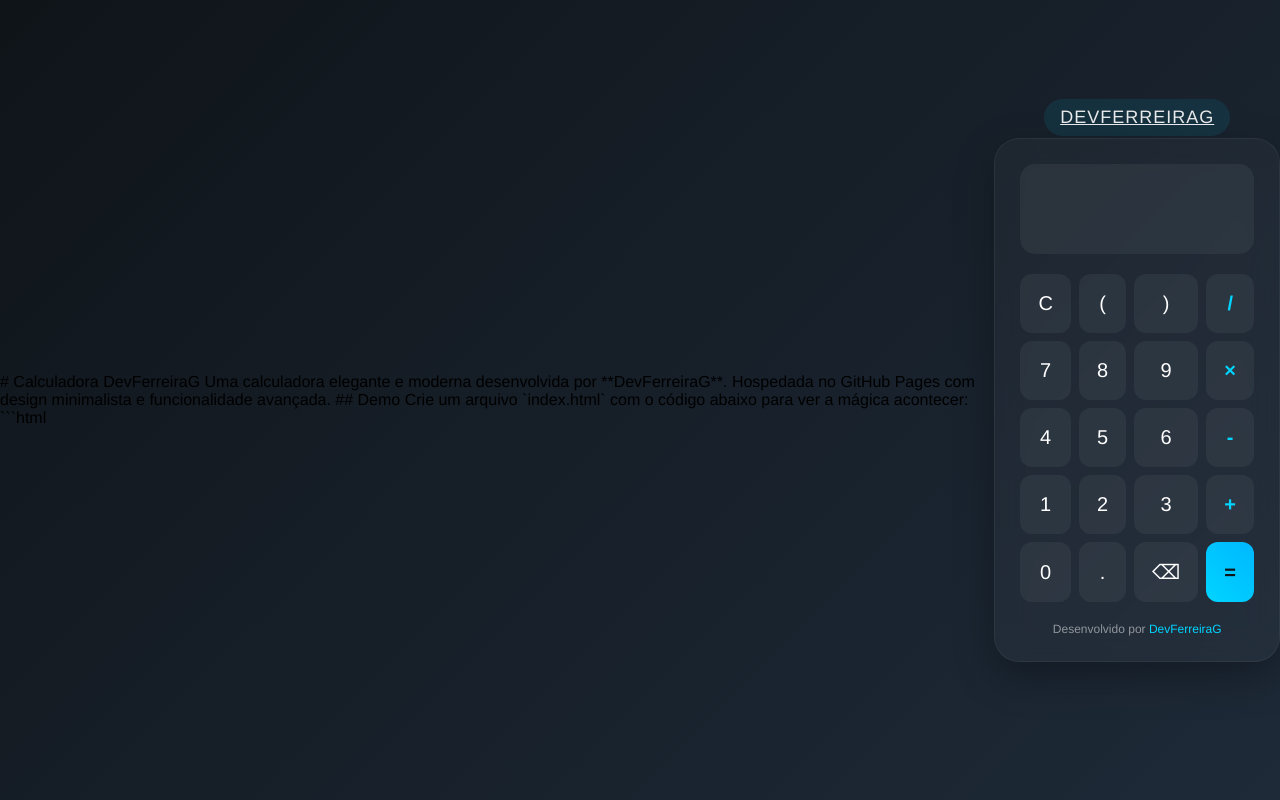
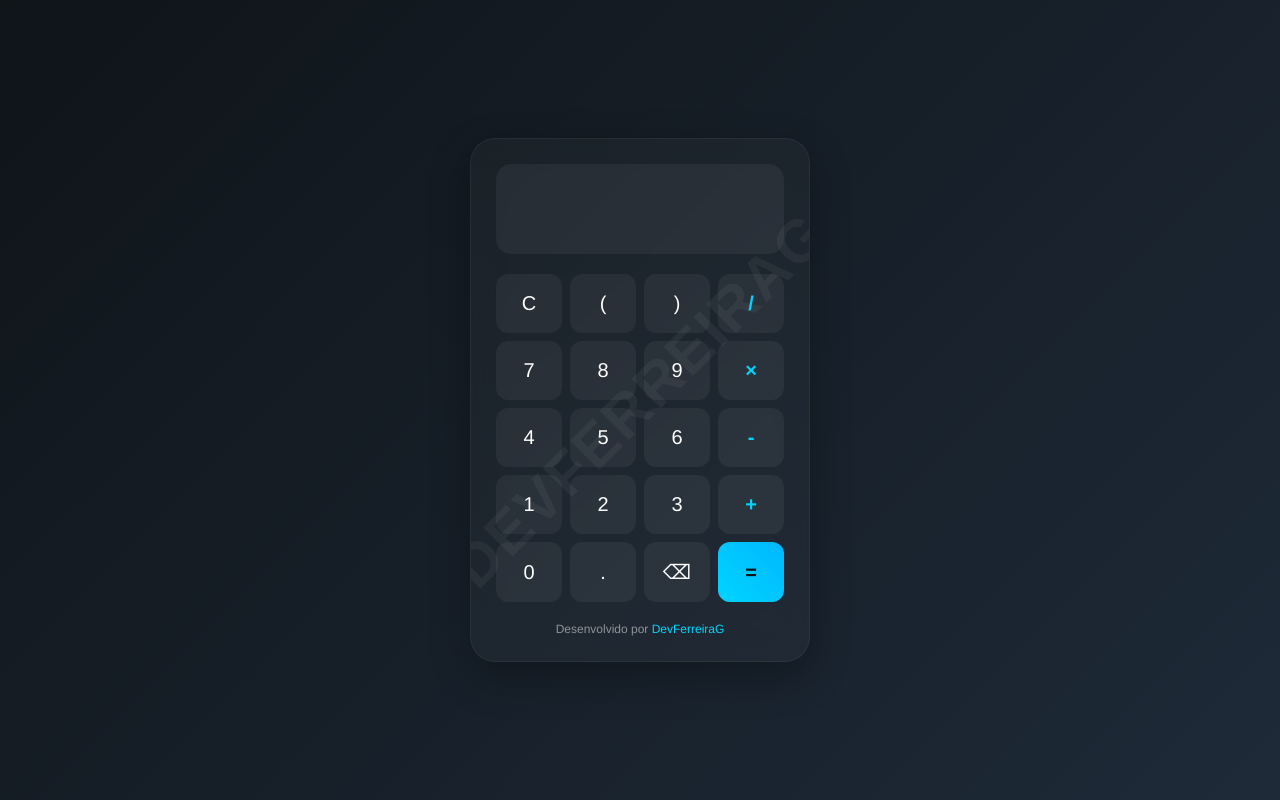
Before and after one commit to FuturoDevJunior/Calculadora, a plain HTML site: page index.html in a window 1280 px wide. Drawn offline with Linux system fonts and the light colour scheme.

Commit message:
Update index.html

````diff
--- a/index.html
+++ b/index.html
@@ -1,12 +1,3 @@
-# Calculadora DevFerreiraG
-
-Uma calculadora elegante e moderna desenvolvida por **DevFerreiraG**. Hospedada no GitHub Pages com design minimalista e funcionalidade avançada.
-
-## Demo
-
-Crie um arquivo `index.html` com o código abaixo para ver a mágica acontecer:
-
-```html
 <!DOCTYPE html>
 <html lang="pt-br">
 <head>
@@ -39,6 +30,22 @@ Crie um arquivo `index.html` com o código abaixo para ver a mágica acontecer:
             box-shadow: 0 15px 40px rgba(0, 0, 0, 0.3);
             border: 1px solid rgba(255, 255, 255, 0.05);
             width: 340px;
+            overflow: hidden;
+        }
+
+        .watermark {
+            position: absolute;
+            top: 50%;
+            left: 50%;
+            transform: translate(-50%, -50%) rotate(-45deg);
+            color: rgba(255, 255, 255, 0.05);
+            font-size: 60px;
+            font-weight: 700;
+            text-transform: uppercase;
+            letter-spacing: 2px;
+            pointer-events: none;
+            user-select: none;
+            z-index: 0;
         }
 
         .brand {
@@ -56,6 +63,7 @@ Crie um arquivo `index.html` com o código abaixo para ver a mágica acontecer:
             background: rgba(0, 212, 255, 0.1);
             border-radius: 20px;
             transition: all 0.3s ease;
+            z-index: 1;
         }
 
         .brand:hover {
@@ -64,6 +72,7 @@ Crie um arquivo `index.html` com o código abaixo para ver a mágica acontecer:
         }
 
         #display {
+            position: relative;
             width: 100%;
             height: 90px;
             background: rgba(255, 255, 255, 0.05);
@@ -76,6 +85,7 @@ Crie um arquivo `index.html` com o código abaixo para ver a mágica acontecer:
             margin-bottom: 20px;
             outline: none;
             transition: all 0.3s ease;
+            z-index: 1;
         }
 
         #display:focus {
@@ -83,9 +93,11 @@ Crie um arquivo `index.html` com o código abaixo para ver a mágica acontecer:
         }
 
         .buttons {
+            position: relative;
             display: grid;
             grid-template-columns: repeat(4, 1fr);
             gap: 8px;
+            z-index: 1;
         }
 
         button {
@@ -126,10 +138,12 @@ Crie um arquivo `index.html` com o código abaixo para ver a mágica acontecer:
         }
 
         .footer {
+            position: relative;
             text-align: center;
             margin-top: 20px;
             font-size: 12px;
             color: rgba(255, 255, 255, 0.5);
+            z-index: 1;
         }
 
         .footer a {
@@ -147,6 +161,7 @@ Crie um arquivo `index.html` com o código abaixo para ver a mágica acontecer:
 <body>
     <div class="calculator">
         <a href="https://linkedin.com/in/DevFerreiraG" target="_blank" class="brand">DevFerreiraG</a>
+        <div class="watermark">DevFerreiraG</div>
         <input type="text" id="display" readonly>
         <div class="buttons">
             <button onclick="clearDisplay()">C</button>
````
